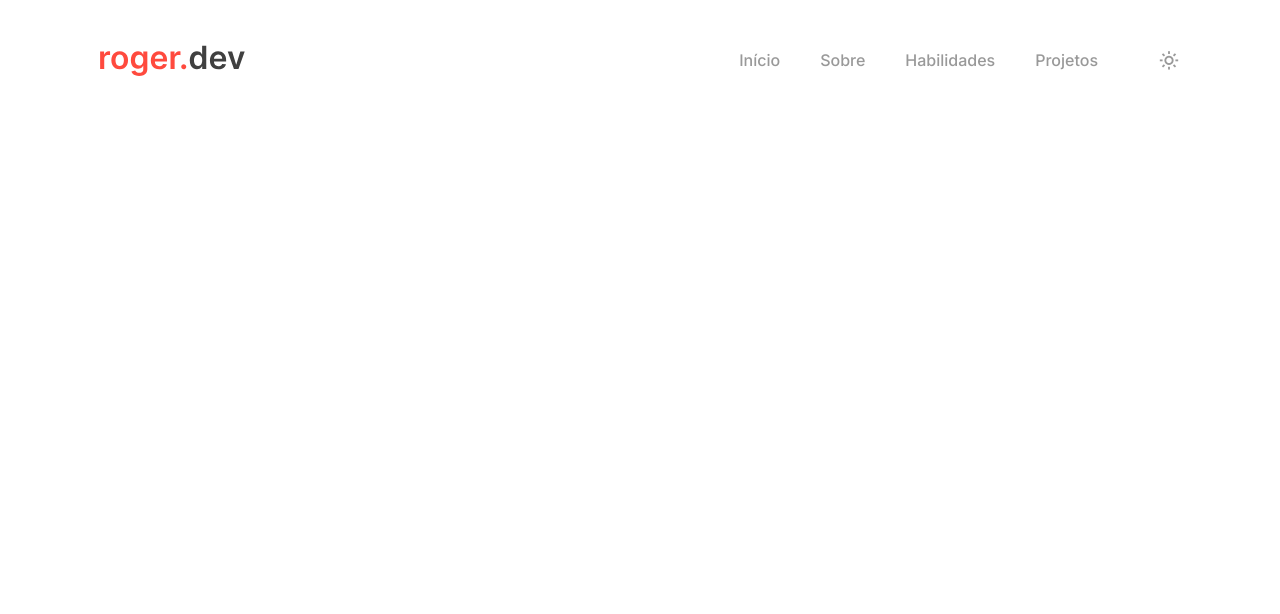
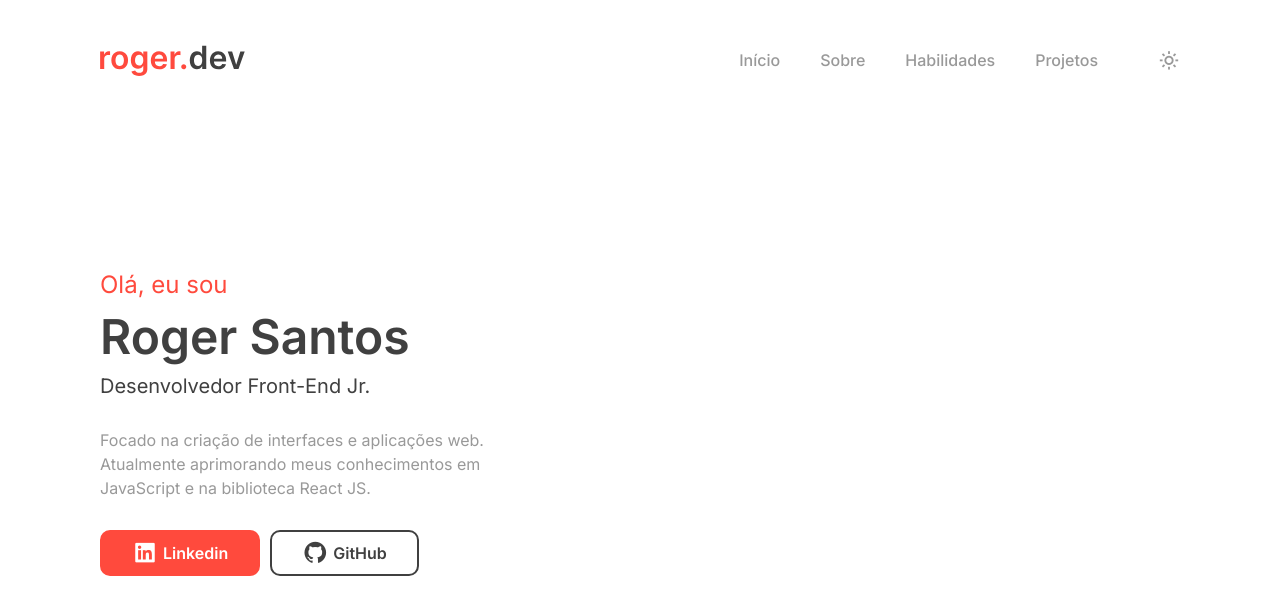
Before and after one commit to santos2408/portfolio, a plain HTML site: page index.html in a window 1280 px wide. Drawn offline with nearby package versions, Linux system fonts and the light colour scheme.

Commit message:
:sparkles: feat: add hero section

```diff
--- a/app/scss/components/_header.scss
+++ b/app/scss/components/_header.scss
@@ -1,5 +1,10 @@
 .header {
   width: 100%;
+  margin-bottom: 6rem;
+
+  @include breakpoint-up(large) {
+    margin-bottom: 15rem;
+  }
 
   .nav {
     height: 7rem;
@@ -24,7 +29,7 @@
       }
     }
 
-    @include breakpoint-down(large) {
+    @include breakpoint-down(medium) {
       .menu {
         position: fixed;
         width: 70%;
@@ -64,7 +69,7 @@
       }
     }
 
-    @include breakpoint-up(large) {
+    @include breakpoint-up(medium) {
       height: 12rem;
 
       .menu {
--- a/app/scss/config/_mixins.scss
+++ b/app/scss/config/_mixins.scss
@@ -1,5 +1,5 @@
-$breakpoints-up: ("medium": 640px, "large": 1080px, "xlarge": 1400px);
-$breakpoints-down: ("smaller": 319px, "small": 375px, "medium": 639px, "large": 1079px, "xlarge": 1399px);
+$breakpoints-up: ("medium": 768px, "large": 1080px, "xlarge": 1400px);
+$breakpoints-down: ("smaller": 319px, "small": 375px, "medium": 767px, "large": 1079px, "xlarge": 1399px);
 
 @mixin breakpoint-up($size) {
   @media screen and (min-width: map-get($breakpoints-up, $size)) {
--- a/app/scss/config/_variables.scss
+++ b/app/scss/config/_variables.scss
@@ -9,9 +9,10 @@
 
   // font-size
   --body-font: 'Inter', sans-serif;
-  --h1-font-large: 3.2rem;
+  --h1-font-size: 3.2rem;
   --h2-font-size: 2.4rem;
   --h3-font-size: 2rem;
+  --medium-font-size: 1.6rem;
   --normal-font-size: 1.6rem;
 
   --font-bold: 700;
@@ -19,8 +20,9 @@
   --font-medium: 500;
 }
 
-@include breakpoint-up(large) {
+@include breakpoint-up(medium) {
   :root {
-    --h1-font-large: 4.8rem;
+    --h1-font-size: 4.8rem;
+    --medium-font-size: 2rem;
   }
 }
--- a/app/scss/global/_global.scss
+++ b/app/scss/global/_global.scss
@@ -18,11 +18,16 @@ body {
   color: var(--text-color);
 }
 
+h1, h2, h3 {
+  font-weight: normal;
+}
+
 ul {
   list-style: none;
 }
 
 a {
+  display: inline-block;
   text-decoration: none;
 }
 
--- a/app/scss/layout/_layout.scss
+++ b/app/scss/layout/_layout.scss
@@ -10,5 +10,39 @@
 }
 
 .main {
+  display: grid;
   overflow: hidden;
 }
+
+.button {
+  display: flex;
+  flex-wrap: wrap;
+  align-items: center;
+  gap: .5rem;
+  background-color: var(--first-color);
+  padding: 0.8rem 3rem;
+  color: var(--white-color);
+  border: 2px solid var(--first-color);
+  border-radius: 10px;
+  font-weight: var(--font-semibold);
+  transition: .3s ease;
+
+  i {
+    font-size: 2.6rem;
+  }
+}
+
+.button:hover {
+  background-color: #FF665C;
+}
+
+.button-alt {
+  background: transparent;
+  color: var(--title-color);
+  border: 2px solid var(--title-color);
+}
+
+.button-alt:hover {
+  background-color: var(--title-color);
+  color: var(--white-color);
+}
--- a/index.html
+++ b/index.html
@@ -40,13 +40,26 @@
     </nav>
   </header>
 
-  <!-- <section class="hero">
-    <div class="hero__data container">
-      <h2>Olá, eu sou</h2>
-      <h1>Roger Santos</h1>
-      <p>Desenvolvedor Front-End Jr.</p>
-    </div>
-  </section> -->
+  <main class="main">
+    <section class="hero">
+      <div class="hero__data container">
+        <h2>Olá, eu sou</h2>
+        <h1>Roger Santos</h1>
+        <span>Desenvolvedor Front-End Jr.</span>
+        <p>Focado na criação de interfaces e aplicações web. Atualmente aprimorando meus conhecimentos em JavaScript e na biblioteca React JS.</p>
+        <div class="hero__buttons">
+          <a href="#" class="button">
+            <i class='bx bxl-linkedin-square'></i>
+            Linkedin
+          </a>
+          <a href="#" class="button button-alt">
+            <i class='bx bxl-github'></i>
+            GitHub
+          </a>
+        </div>
+      </div>
+    </section>
+  </main>
 
   <script src="./app/js/app.js"></script>
 </body>
```
Also changed, not shown: dist/style.css, 1 other file.
